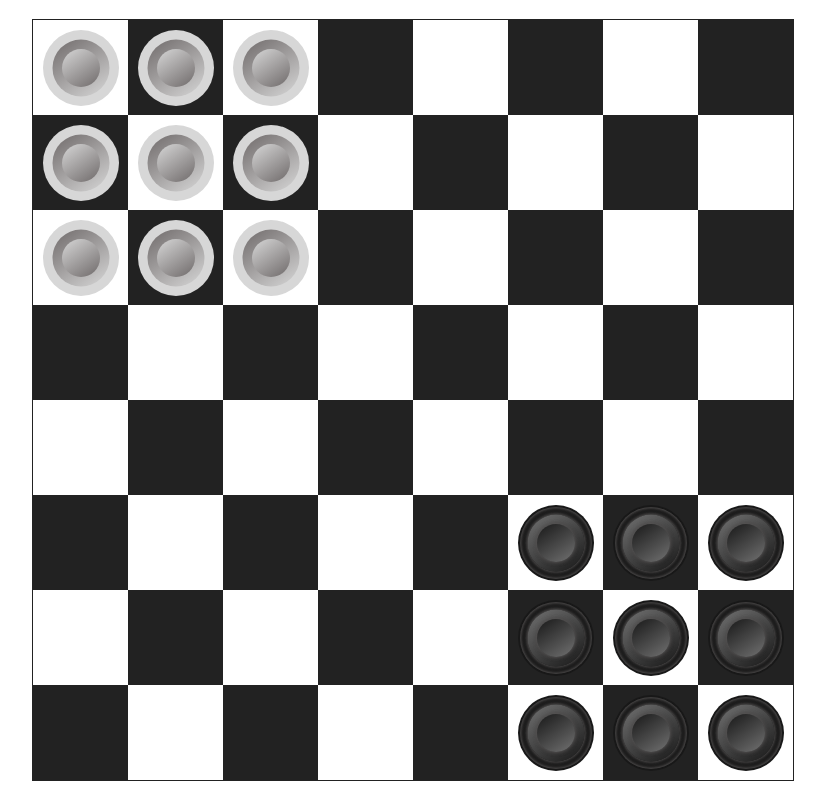
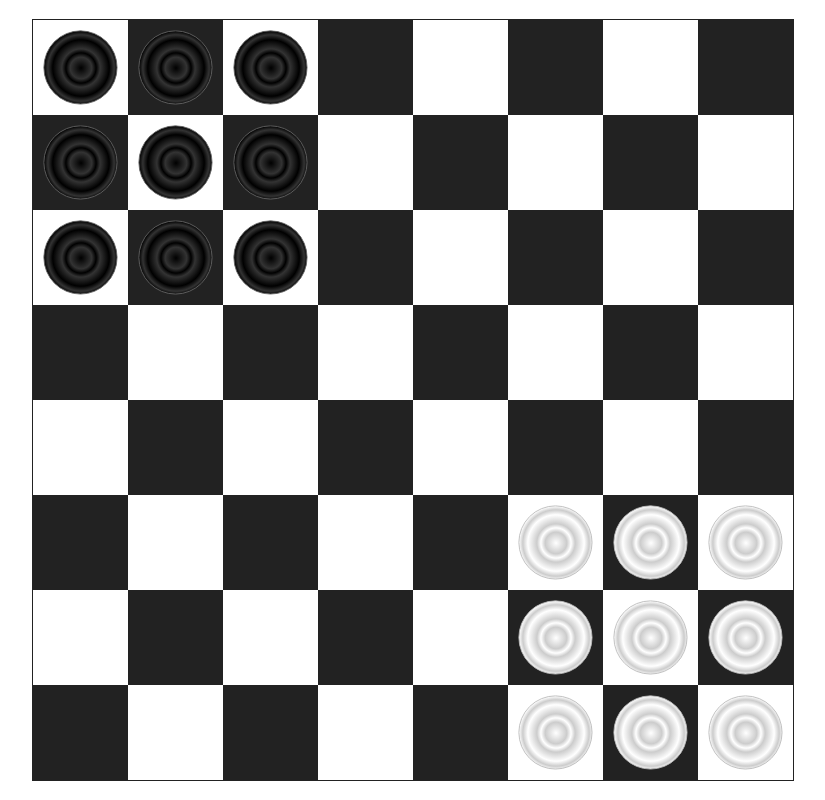
Before and after one commit to gagikpog/corners, a React (Create React App) app: page / in a window 1280 px wide. Shown: the whole page, without its empty margins (227-1052 px from the left). Built offline with nearby package versions, Linux system fonts and the light colour scheme.

Commit message:
figure to svg

```diff
--- /dev/null
+++ b/src/components/figure.tsx
@@ -0,0 +1,78 @@
+import { useId, CSSProperties } from 'react';
+import { Color, IProps } from '../types';
+
+interface IFigureProps extends IProps {
+    color: Color;
+    selected: boolean;
+}
+const colors = {
+    [Color.White]: {
+        normal: {
+            main: '#fff',
+            second: '#ccc',
+            border: '#bbb'
+        },
+        select: {
+            main: '#eee',
+            second: '#bbb',
+            border: '#0f0'
+        }
+    },
+    [Color.Black]: {
+        normal: {
+            main: '#000',
+            second: '#333',
+            border: '#666'
+        },
+        select: {
+            main: '#111',
+            second: '#444',
+            border: '#0f0'
+        }
+    }
+};
+
+export function Figure(props: IFigureProps) {
+
+    const col = colors[props.color][props.selected ? 'select' : 'normal'];
+    const radialGradient = useId();
+    const linearGradient = useId();
+
+    return (
+        <svg style={{width: 'var(--figure-size)', height: 'var(--figure-size)'}} viewBox='0 0 87.213272 87.213272'>
+            <defs>
+                <linearGradient id={linearGradient}>
+                    <stop style={{ stopColor: col.main, stopOpacity: '1'} as CSSProperties } offset="0" />
+                    <stop style={{ stopColor: col.second, stopOpacity: '1'} as CSSProperties } offset="0.29166666" />
+                    <stop style={{ stopColor: col.main, stopOpacity: '1' } as CSSProperties } offset="0.4074074" />
+                    <stop style={{ stopColor: col.second, stopOpacity: '1'} as CSSProperties } offset="0.5162037" />
+                    <stop style={{ stopColor: col.main, stopOpacity: '1'} as CSSProperties } offset="0.76157409" />
+                    <stop style={{ stopColor: col.second, stopOpacity: '1'} as CSSProperties } offset="0.89583325" />
+                    <stop style={{ stopColor: col.main, stopOpacity: '1'} as CSSProperties } offset="1" />
+                </linearGradient>
+
+                <radialGradient
+                    href={`#${linearGradient}`}
+                    id={radialGradient}
+                    cx="50"
+                    cy="50"
+                    fx="50"
+                    fy="50"
+                    r="42.5"
+                    gradientUnits="userSpaceOnUse"
+                    gradientTransform="translate(-6.393364,-6.393364)" />
+            </defs>
+
+            <circle cx="43" cy="43" r="42"
+                style={{
+                    display: 'inline',
+                    fill: `url(#${radialGradient})`,
+                    stroke: col.border,
+                    strokeWidth: props.selected ? '3' : '1',
+                    strokeDasharray: 'none',
+                    strokeOpacity: '1'
+                } as React.CSSProperties }
+            />
+        </svg>
+    );
+}
--- a/src/components/figures.tsx
+++ b/src/components/figures.tsx
@@ -1,9 +1,10 @@
 import { useContext } from 'react';
 import { Context } from '../context';
+import { Figure } from './figure';
 
 export function Figures() {
 
-    const {figures} = useContext(Context);
+    const {figures, selected} = useContext(Context);
 
     return (
         <>
@@ -13,7 +14,14 @@ export function Figures() {
                         '--left': figure.x,
                         '--top': figure.y
                     } as React.CSSProperties;
-                    return <div key={index} className={`figure ${figure.color}`} style={ styles }></div>
+                    return (
+                        <div key={index} className={`figure`} style={ styles }>
+                            <Figure
+                                color={figure.color}
+                                selected={selected.x === figure.x && selected.y === figure.y }
+                            />
+                        </div>
+                    );
                 })
             }
         </>
--- a/src/context.tsx
+++ b/src/context.tsx
@@ -1,9 +1,10 @@
 import { createContext, useMemo, useState } from 'react';
-import { IFigure, IProps } from './types';
+import { IFigure, IPosition, IProps } from './types';
 import { generateFigures } from './helpers/generateFigures';
 
 interface IContextData {
-    figures: IFigure[]
+    figures: IFigure[];
+    selected: IPosition;
 }
 
 export const Context = createContext<IContextData>({} as IContextData);
@@ -11,12 +12,14 @@ export const Context = createContext<IContextData>({} as IContextData);
 export function Provider({ children }: IProps) {
 
     const [figures] = useState<IFigure[]>(generateFigures);
+    const [selected] = useState<IPosition>({ x: -1, y: -1 });
 
     const value = useMemo<IContextData>((): IContextData => {
         return {
-            figures
+            figures,
+            selected
         };
-    }, [figures]);
+    }, [figures, selected]);
 
     return (
         <Context.Provider value={value}>
--- a/src/helpers/generateFigures.ts
+++ b/src/helpers/generateFigures.ts
@@ -1,5 +1,5 @@
 import { Figure } from '../models/figure';
-import { IFigure } from '../types';
+import { Color, IFigure } from '../types';
 
 export function generateFigures(): IFigure[] {
 
@@ -7,13 +7,13 @@ export function generateFigures(): IFigure[] {
 
     for (let i = 0; i < 3; i++) {
         for (let j = 0; j < 3; j++) {
-            figures.push(new Figure({x: i, y: j, color: 'white', owner: true}));
+            figures.push(new Figure({x: i, y: j, color: Color.Black, owner: true}));
         }
     }
 
     for (let i = 5; i < 8; i++) {
         for (let j = 5; j < 8; j++) {
-            figures.push(new Figure({x: i, y: j, color: 'black', owner: false}));
+            figures.push(new Figure({x: i, y: j, color: Color.White, owner: false}));
         }
     }
 
--- a/src/index.css
+++ b/src/index.css
@@ -20,6 +20,7 @@ main {
 
 .game {
   --item-size: calc(min(100vw - 40px, 100vh - 40px) / 8);
+  --figure-size: calc(var(--item-size) * 0.8);
   display: grid;
   grid-template-columns: repeat(9, min-content);
   position: relative;
@@ -41,65 +42,13 @@ main {
   width: 0;
 }
 
-.figure.white {
-  --background: #d7d7d7;
-  --background-1: #6f6a6a;
-  --background-2: #1c1c1c;
-}
-
-.figure.black {
-  --background: #181818;
-  --background-1: #717171;
-  --background-2: #716d6d;
-  --shadow-size: 4px;
-}
-
 .figure {
-  width: calc(var(--item-size) * 0.8);
-  height: calc(var(--item-size) * 0.8);
-  margin-left: calc(var(--item-size) * 0.1);
-  margin-top: calc(var(--item-size) * 0.1);
-  border-radius: 50%;
+  width: var(--item-size);
+  height: var(--item-size);
   position: absolute;
-  z-index: 0;
   left: calc(var(--left) * var(--item-size));
   top: calc(var(--top) * var(--item-size));
-  background: var(--background);
-  box-shadow: inset 0 0 var(--shadow-size) var(--background-2), inset 0 0 var(--shadow-size) var(--background);
-  border: 2px solid transparent;
-  box-sizing: border-box;
+  display: flex;
+  align-items: center;
+  justify-content: center;
 }
-
-.figure.select {
-  border-color: #e3e390;
-}
-
-.figure::before {
-  content: "";
-  position: absolute;
-  z-index: 1;
-  border-radius: 50%;
-  width: calc(var(--item-size) * 0.6);
-  height: calc(var(--item-size) * 0.6);
-  left: 50%;
-  top: 50%;
-  transform: translate(-50%, -50%);
-  background: linear-gradient(145deg, var(--background-1), var(--background));
-  box-shadow: 0 0 var(--shadow-size) var(--background-2), 0 0 var(--shadow-size) var(--background);
-  box-sizing: border-box;
-}
-
-.figure::after {
-  content: "";
-  position: absolute;
-  z-index: 2;
-  border-radius: 50%;
-  width: calc(var(--item-size) * 0.4);
-  height: calc(var(--item-size) * 0.4);
-  left: 50%;
-  top: 50%;
-  transform: translate(-50%, -50%);
-  background: linear-gradient(145deg, var(--background), var(--background-1));
-  box-shadow: 0 0 var(--shadow-size) var(--background-2), 0 0 var(--shadow-size) var(--background);
-  box-sizing: border-box;
-}
--- a/src/models/figure.ts
+++ b/src/models/figure.ts
@@ -1,10 +1,10 @@
-import { IFigure } from '../types';
+import { Color, IFigure } from '../types';
 
 export class Figure implements IFigure {
     x: number;
     y: number;
     owner: boolean;
-    color: string;
+    color: Color;
 
     constructor({ x, y, owner, color }: IFigure) {
         this.x = x;
--- a/src/types.ts
+++ b/src/types.ts
@@ -1,11 +1,19 @@
+export enum Color {
+    White = 'white',
+    Black = 'black'
+}
+
 export interface IProps {
     className?: string;
     children?: JSX.Element;
 }
 
-export interface IFigure {
-    color: string;
+export interface IPosition {
     x: number;
     y: number;
+}
+
+export interface IFigure extends IPosition {
+    color: Color;
     owner: boolean;
 }
```
